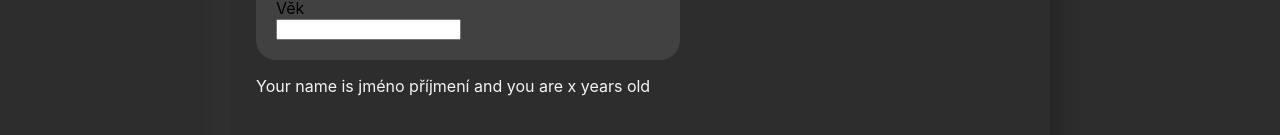
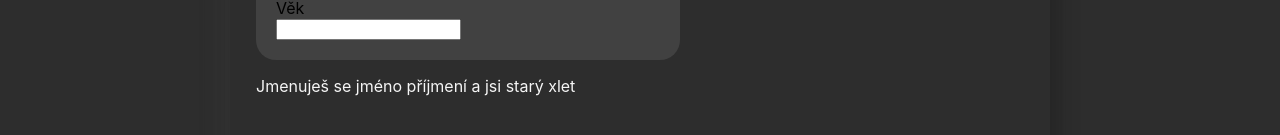
Before and after one commit to b0tFilip/brigada, a React (Create React App) app in the folder opraseni-reactu/: page /AboutMe in a window 1280 px wide. Shown: the part 573-708 px from the top of the page. Built offline with nearby package versions, Linux system fonts and the light colour scheme.

Commit message:
Mixing Czech and english again
Jsem tupec

```diff
--- a/opraseni-reactu/src/components/introduceYourself.tsx
+++ b/opraseni-reactu/src/components/introduceYourself.tsx
@@ -43,7 +43,7 @@ function Introduction() {
             </form>
             <p style={{ color: "whitesmoke" }}>
                 {" "}
-                Your name is {firstName} {surname} and you are {age} years old
+                Jmenuješ se {firstName} {surname} a jsi starý {age}let
             </p>
         </div>
     );
```
